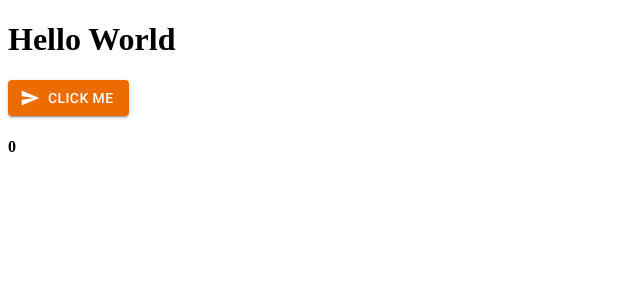
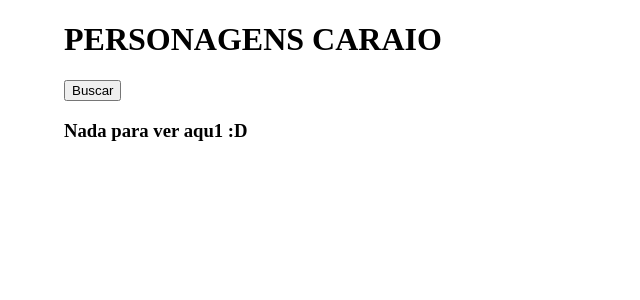
Before and after one commit to allanqueiroz/disney-showCase, a React (Create React App) app: page / in a window 1280 px wide. Shown: the top 300 px of the page, without its empty margins (0-640 px from the left). Built offline with nearby package versions, Linux system fonts and the light colour scheme; the HTML template or start-up script is replaced by a standard one.

Commit message:
fetching data from api, showing the data on cards (name and img)

```diff
--- a/src/App.js
+++ b/src/App.js
@@ -1,23 +1,10 @@
 import React from 'react';
-import Button from '@mui/material/Button';
-import SendIcon from '@mui/icons-material/Send';
+import ShowCase from './pages/showCase';
 
 const App = ()=> {
-  const [count, setCount] = React.useState(0)
   return(
     <div>
-      <h1>Hello World</h1>
-
-      <Button variant="contained"
-      onClick={()=>setCount(v=>v+1)}
-      color="warning"
-      size="medium"
-      startIcon={<SendIcon/>}
-      >
-        Click me
-      </Button>
-
-      <h4>{count}</h4>
+      <ShowCase/>
     </div>
   )
 }
--- /dev/null
+++ b/src/pages/showCase.js
@@ -0,0 +1,89 @@
+import React from "react";
+import api from "../services/api";
+
+import Container from "@mui/material/Container"
+import Card from '@mui/material/Card';
+import CardContent from '@mui/material/CardContent';
+import CardMedia from '@mui/material/CardMedia';
+import Typography from '@mui/material/Typography';
+import {CardActionArea} from '@mui/material';
+import Divider from '@mui/material/Divider';
+import Box from '@mui/material/Box';
+import Pagination from '@mui/material/Pagination';
+import Stack from '@mui/material/Stack';
+
+const ShowCase = () => {
+    const [characterData, setCharacterData] = React.useState([]);
+
+    async function getAllCharacters() {
+        const res = await api.get("/characters");
+        console.log(res.data);
+        setCharacterData(res.data)
+    }
+
+    return (
+        <>
+            <Container maxWidth="lg">
+                <h1>PERSONAGENS CARAIO</h1>
+                <button onClick={getAllCharacters}>Buscar</button>
+
+                {
+                characterData.data ? <Box sx={
+                    {
+                        display: "flex",
+                        flexWrap: "wrap",
+                        justifyContent: "center",
+                    }
+                }>
+                    {
+                    characterData.data.map(({_id, name, imageUrl}) => (
+                        <Card sx={
+                                {
+                                    margin: 2,
+                                    width: 180
+                                }
+                            }
+                            key={_id}>
+                            <CardActionArea>
+                                <CardMedia component="img"
+                                    src={imageUrl}
+                                    alt={
+                                        `character's card: ${name}`
+                                    }
+                                    height="160"
+                                    sx={
+                                        {objectFit: "fill"}
+                                    }/>
+                                <Divider sx={
+                                    {margin: 1}
+                                }/>
+                                <CardContent>
+                                    <Typography gutterBottom variant="h7">
+                                        {name} </Typography>
+                                </CardContent>
+                            </CardActionArea>
+                        </Card>
+                    ))
+                }
+                    <Stack spacing={2}>
+                        <Pagination count={
+                                characterData.totalPages
+                            }
+                            variant="outlined"
+                            shape="rounded"
+                            showFirstButton
+                            showLastButton
+                            sx={
+                                {
+                                    padding: 3,
+                                    marginLeft: 3
+                                }
+                            }/>
+                    </Stack>
+                </Box> : <h3>Nada para ver aqu1 :D</h3>
+            } </Container>
+        </>
+    )
+}
+
+export default ShowCase;
--- a/src/services/api.js
+++ b/src/services/api.js
@@ -0,0 +1,6 @@
+import axios from "axios";
+const api = axios.create({
+    baseURL:"https://api.disneyapi.dev"
+})
+
+export default api;
```
Also changed, not shown: src/pages/detailed.js (added).
